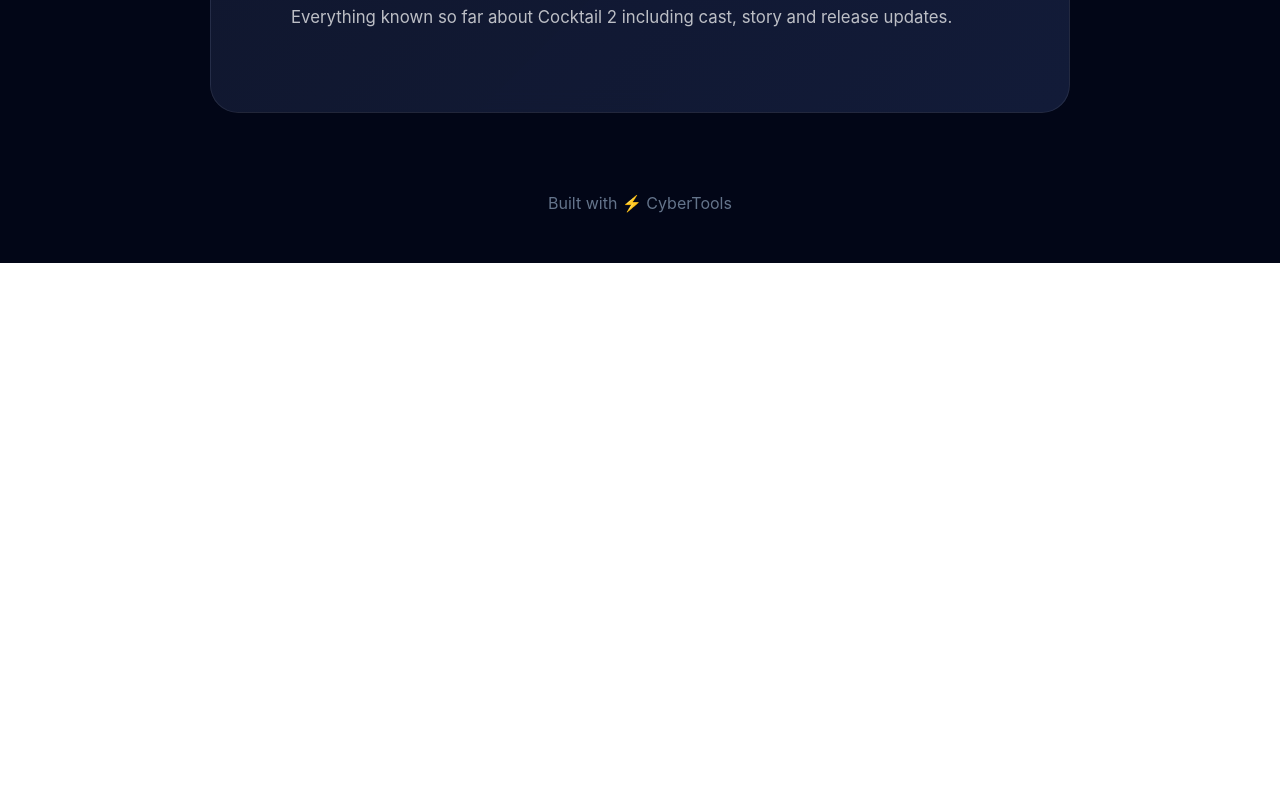
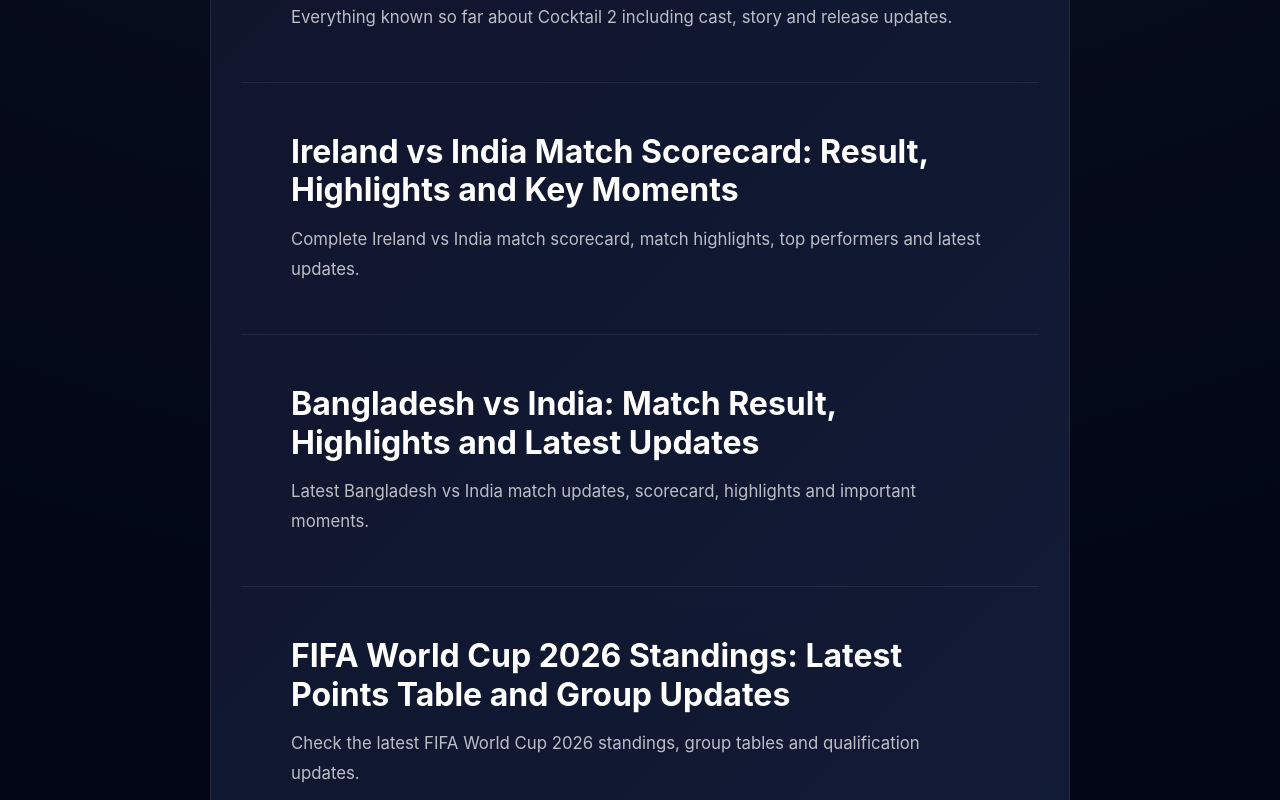
Before and after one commit to sonu2819/CyberTools, a React (Vite) app: page /blog in a window 1280 px wide. Shown: the part 1360-2160 px from the top of the page. Before the commit the page ends 1623 px from the top, so only its background shows below. Built offline with nearby package versions, Linux system fonts and the light colour scheme.

Commit message:
update blog content

```diff
--- a/src/data/posts.js
+++ b/src/data/posts.js
@@ -252,6 +252,248 @@
       }
 
     ]
-  }
+  },
+
+{
+  slug: "ireland-vs-india-match-scorecard",
+
+  title: "Ireland vs India Match Scorecard: Result, Highlights and Key Moments",
+
+  description:
+    "Complete Ireland vs India match scorecard, match highlights, top performers and latest updates.",
+
+  content: [
+
+    {
+      heading: "Overview",
+
+      text:
+        "The Ireland vs India cricket match attracted significant attention from cricket fans around the world. Supporters closely followed the live scorecard, batting performances, bowling figures and important moments throughout the game."
+    },
+
+    {
+      heading: "Match Scorecard",
+
+      text:
+        "Both teams delivered competitive performances during the match. Fans searched for the complete scorecard to review total runs, wickets, partnerships and innings summaries after the conclusion of play."
+    },
+
+    {
+      heading: "Top Performers",
+
+      text:
+        "Several players impressed with outstanding batting and bowling performances. Individual contributions played an important role in determining the final result and earned praise from fans."
+    },
+
+    {
+      heading: "Match Highlights",
+
+      text:
+        "The match featured important wickets, attacking batting, economical bowling spells and exciting moments that kept viewers engaged until the final stages of the contest."
+    },
+
+    {
+      heading: "Conclusion",
+
+      text:
+        "The Ireland vs India match once again showcased competitive international cricket. Fans can expect more exciting contests as both teams continue their upcoming fixtures."
+    }
+
+  ]
+},
+
+{
+  slug: "bangladesh-vs-india-match-update",
+
+  title: "Bangladesh vs India: Match Result, Highlights and Latest Updates",
+
+  description:
+    "Latest Bangladesh vs India match updates, scorecard, highlights and important moments.",
+
+  content: [
+
+    {
+      heading: "Overview",
+
+      text:
+        "The Bangladesh vs India encounter became one of the most searched sporting events as cricket fans eagerly followed every over and major development throughout the match."
+    },
+
+    {
+      heading: "Key Moments",
+
+      text:
+        "The contest included impressive batting partnerships, crucial breakthroughs with the ball and several momentum-changing moments that influenced the final outcome."
+    },
+
+    {
+      heading: "Star Players",
+
+      text:
+        "Top players from both teams contributed with valuable performances. Their efforts helped maintain an exciting contest from the opening overs until the end."
+    },
+
+    {
+      heading: "Match Summary",
+
+      text:
+        "Supporters searched for the final score, wickets, batting statistics and bowling figures immediately after the match ended to understand how the result unfolded."
+    },
+
+    {
+      heading: "Conclusion",
+
+      text:
+        "Bangladesh and India continue to produce entertaining cricket matches, and fans will be looking forward to their next meeting in international competition."
+    }
+
+  ]
+},
+
+{
+  slug: "fifa-world-cup-2026-standings",
+
+  title: "FIFA World Cup 2026 Standings: Latest Points Table and Group Updates",
+
+  description:
+    "Check the latest FIFA World Cup 2026 standings, group tables and qualification updates.",
+
+  content: [
+
+    {
+      heading: "Overview",
+
+      text:
+        "The FIFA World Cup 2026 standings remain one of the most searched football topics as supporters closely monitor group rankings and qualification scenarios."
+    },
+
+    {
+      heading: "Current Standings",
+
+      text:
+        "Teams continue competing for valuable points as every match has an impact on the latest group standings and qualification hopes."
+    },
+
+    {
+      heading: "Qualification Race",
+
+      text:
+        "Several national teams remain in contention for qualification, making every fixture increasingly important as the tournament progresses."
+    },
+
+    {
+      heading: "What Fans Are Watching",
+
+      text:
+        "Football supporters are tracking points, goal difference, remaining fixtures and possible qualification combinations across multiple groups."
+    },
+
+    {
+      heading: "Conclusion",
+
+      text:
+        "The FIFA World Cup 2026 qualification race continues to produce exciting football, with standings changing after every round of matches."
+    }
+
+  ]
+},
+
+{
+  slug: "apple-macbook-price-hike",
+
+  title: "Apple MacBook Price Hike: Latest News and What Buyers Should Know",
+
+  description:
+    "Latest Apple MacBook price hike news, possible reasons and its impact on buyers.",
+
+  content: [
+
+    {
+      heading: "Overview",
+
+      text:
+        "Apple became a trending topic following discussions about possible MacBook price changes in several markets. Buyers are closely monitoring official announcements and retailer updates."
+    },
+
+    {
+      heading: "Why Prices May Change",
+
+      text:
+        "Product pricing can be influenced by exchange rates, manufacturing costs, import duties and changes in market demand."
+    },
+
+    {
+      heading: "Impact on Buyers",
+
+      text:
+        "Customers planning to purchase a MacBook are comparing prices across retailers while waiting for additional information regarding pricing and availability."
+    },
+
+    {
+      heading: "Latest Updates",
+
+      text:
+        "Consumers are advised to monitor official Apple announcements and authorized sellers for the latest pricing information before making a purchase decision."
+    },
+
+    {
+      heading: "Conclusion",
+
+      text:
+        "Apple products remain highly popular, and buyers should stay updated with official information regarding pricing and new product announcements."
+    }
+
+  ]
+},
+
+{
+  slug: "welcome-to-the-jungle-review",
+
+  title: "Welcome to the Jungle: Review, Cast and Latest Movie Updates",
+
+  description:
+    "Everything to know about Welcome to the Jungle including cast, story, reviews and latest updates.",
+
+  content: [
+
+    {
+      heading: "Overview",
+
+      text:
+        "Welcome to the Jungle has generated significant interest among movie fans. The film has become a trending topic as audiences search for reviews, cast details and release updates."
+    },
+
+    {
+      heading: "Story Expectations",
+
+      text:
+        "The movie is expected to feature comedy, action and entertaining performances from a star-studded cast, making it one of the anticipated Bollywood releases."
+    },
+
+    {
+      heading: "Cast",
+
+      text:
+        "Several well-known actors are associated with the project, increasing excitement among fans waiting for more official announcements."
+    },
+
+    {
+      heading: "Audience Response",
+
+      text:
+        "Movie lovers continue discussing trailers, promotional material and early reactions while awaiting additional updates about the film."
+    },
+
+    {
+      heading: "Conclusion",
+
+      text:
+        "Welcome to the Jungle remains one of the most talked-about entertainment topics, and more news is expected as the release approaches."
+    }
+
+  ]
+},
+
+
 
 ];
```
